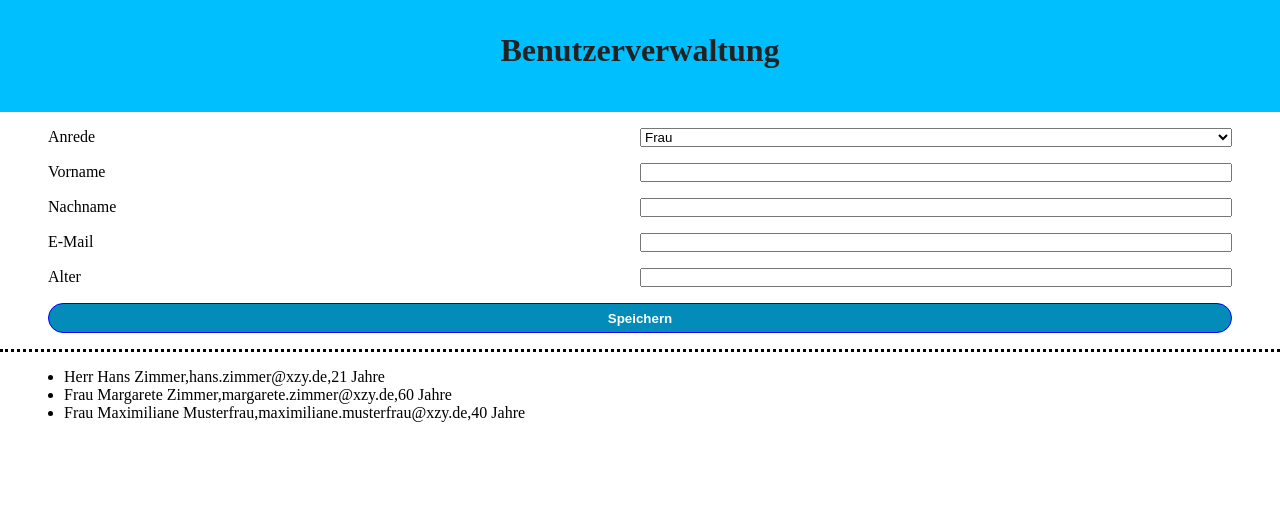
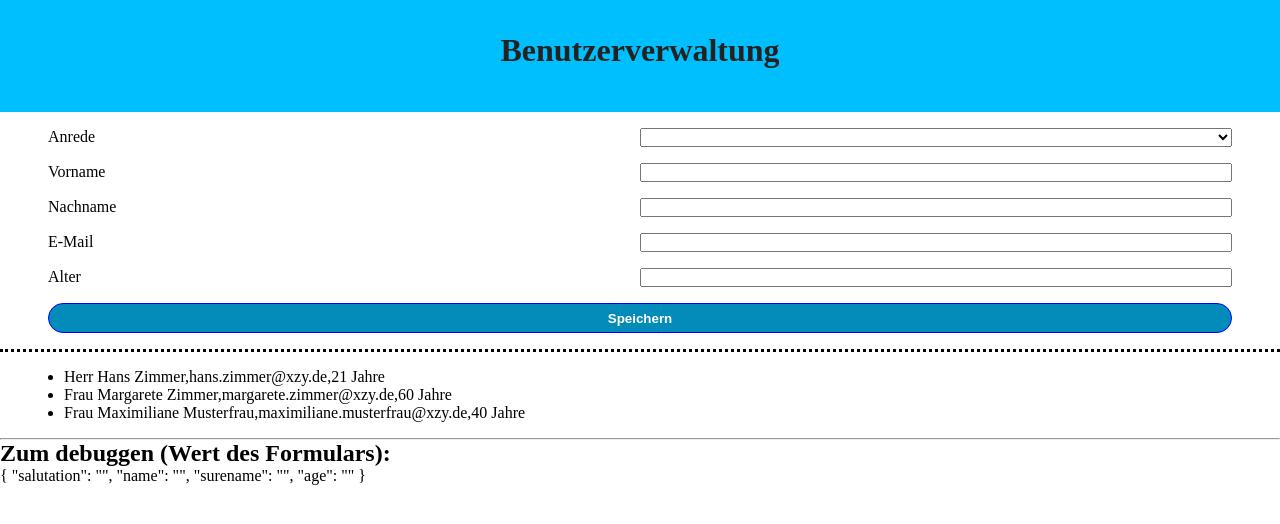
Before and after one commit to SaschaLeh/azubi-practice, an Angular app in the folder benutzerverwaltung/: page / in a window 1280 px wide. Shown: the top 524 px of the page. Built offline with nearby package versions, Linux system fonts and the light colour scheme.

Commit message:
Lösung Aufgabe 3 a)

```diff
--- a/benutzerverwaltung/src/app/app.component.html
+++ b/benutzerverwaltung/src/app/app.component.html
@@ -1,19 +1,19 @@
 <h1 id="header">{{ title }}</h1>
 <div class="wrapper">
-  <form id="formular" action="">
+  <form #userForm="ngForm" (ngSubmit)="onSubmit(userForm)" id="formular">
     <label for="salutation">Anrede</label>
-    <select name="salutation">
+    <select ngModel id="salutation" name="salutation">
       <option value="Frau">Frau</option>
       <option value="Herr">Herr</option>
     </select>
     <label for="name">Vorname</label>
-    <input type="text" name="name" />
+    <input ngModel type="text" name="name" />
     <label for="surename">Nachname</label>
-    <input type="text" name="surename" />
+    <input ngModel type="text" name="surename" />
     <label for="email">E-Mail</label>
-    <input type="email" name="email" />
+    <input ngModeltype="email" name="email" />
     <label for="age">Alter</label>
-    <input type="number" name="age" />
+    <input ngModel type="number" name="age" />
     <button id="speichern" type="submit">Speichern</button>
   </form>
   <div class="list-wrapper">
@@ -34,4 +34,7 @@
       </li>
     </ul>
   </div>
+  <hr />
+  <h2>Zum debuggen (Wert des Formulars):</h2>
+  {{ userForm.value | json }}
 </div>
--- a/benutzerverwaltung/src/app/app.component.ts
+++ b/benutzerverwaltung/src/app/app.component.ts
@@ -1,4 +1,5 @@
 import { Component } from '@angular/core';
+import { NgForm } from '@angular/forms';
 import { AppUser } from './model/app-user.model';
 
 @Component({
@@ -31,4 +32,8 @@ export class AppComponent {
     },
   ];
   title = 'Benutzerverwaltung';
+
+  public onSubmit(form: NgForm) {
+    console.log(form.value);
+  }
 }
```
Also changed, not shown: benutzerverwaltung/src/app/app.module.ts (+5 -8 lines).
